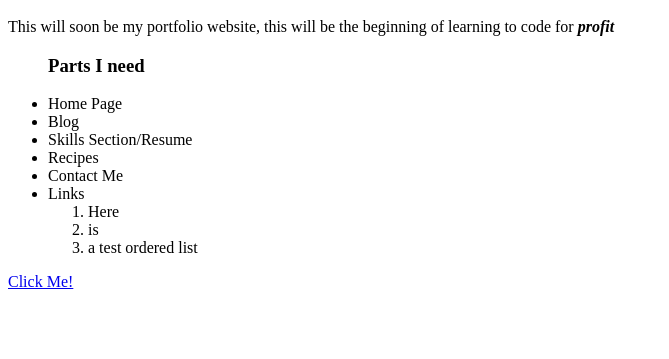
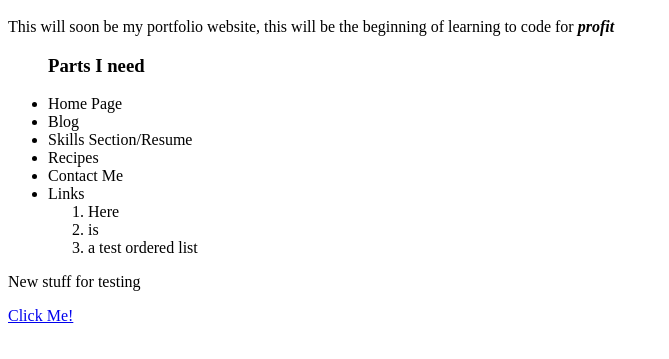
Before and after one commit to randomized8/max-mueller-portfolio, a plain HTML site: page index.html in a window 1280 px wide. Shown: the part 109-468 px from the top of the page, without its empty margins (0-669 px from the left). Drawn offline with Linux system fonts and the light colour scheme.

Commit message:
testing commits and repositories

```diff
--- a/index.html
+++ b/index.html
@@ -24,6 +24,8 @@
           </ol>
     </ul>
 
+    <p>New stuff for testing</p>
+
     <a href="https://www.theodinproject.com/about">Click Me!</a>
 
     <!--This is a comment-->
```
